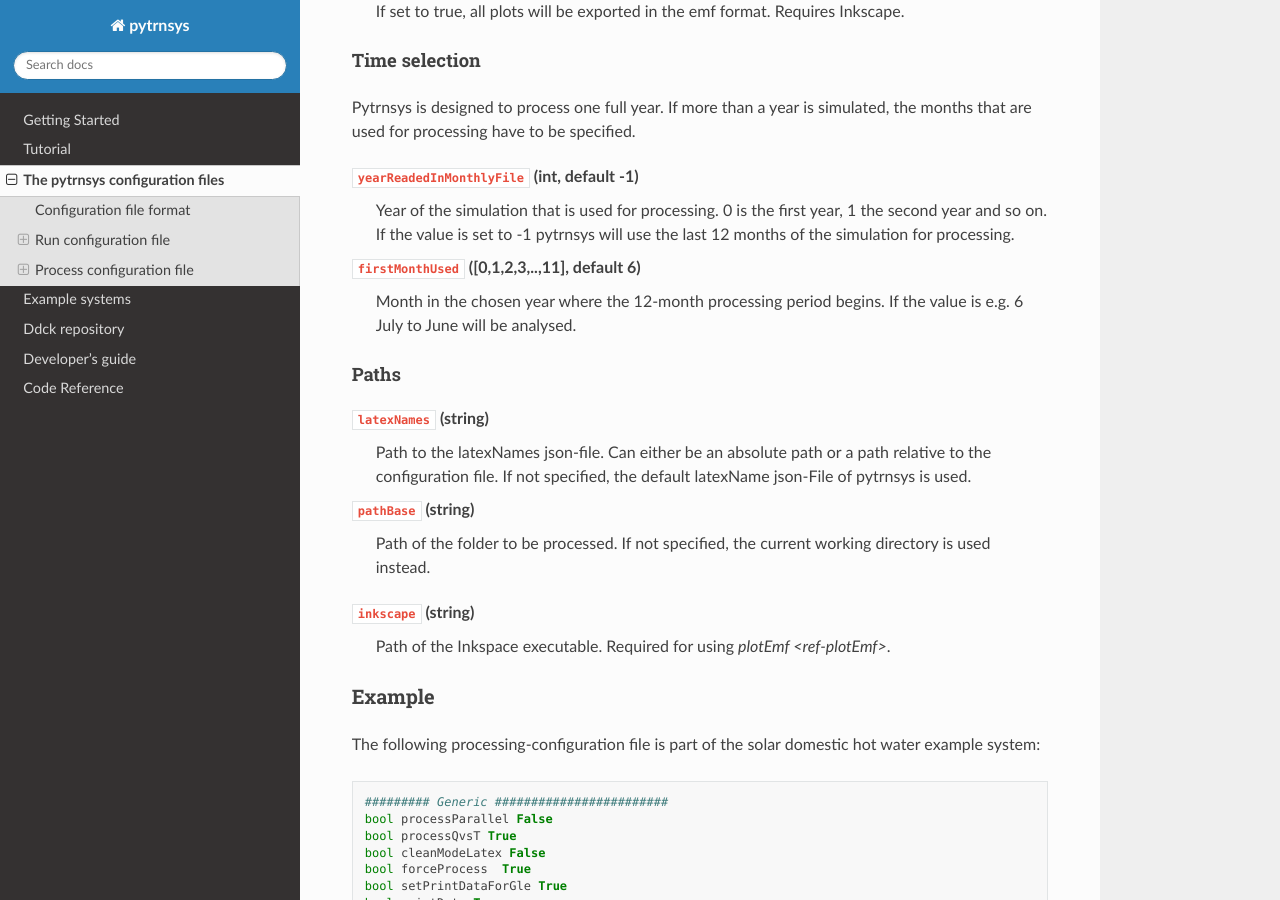
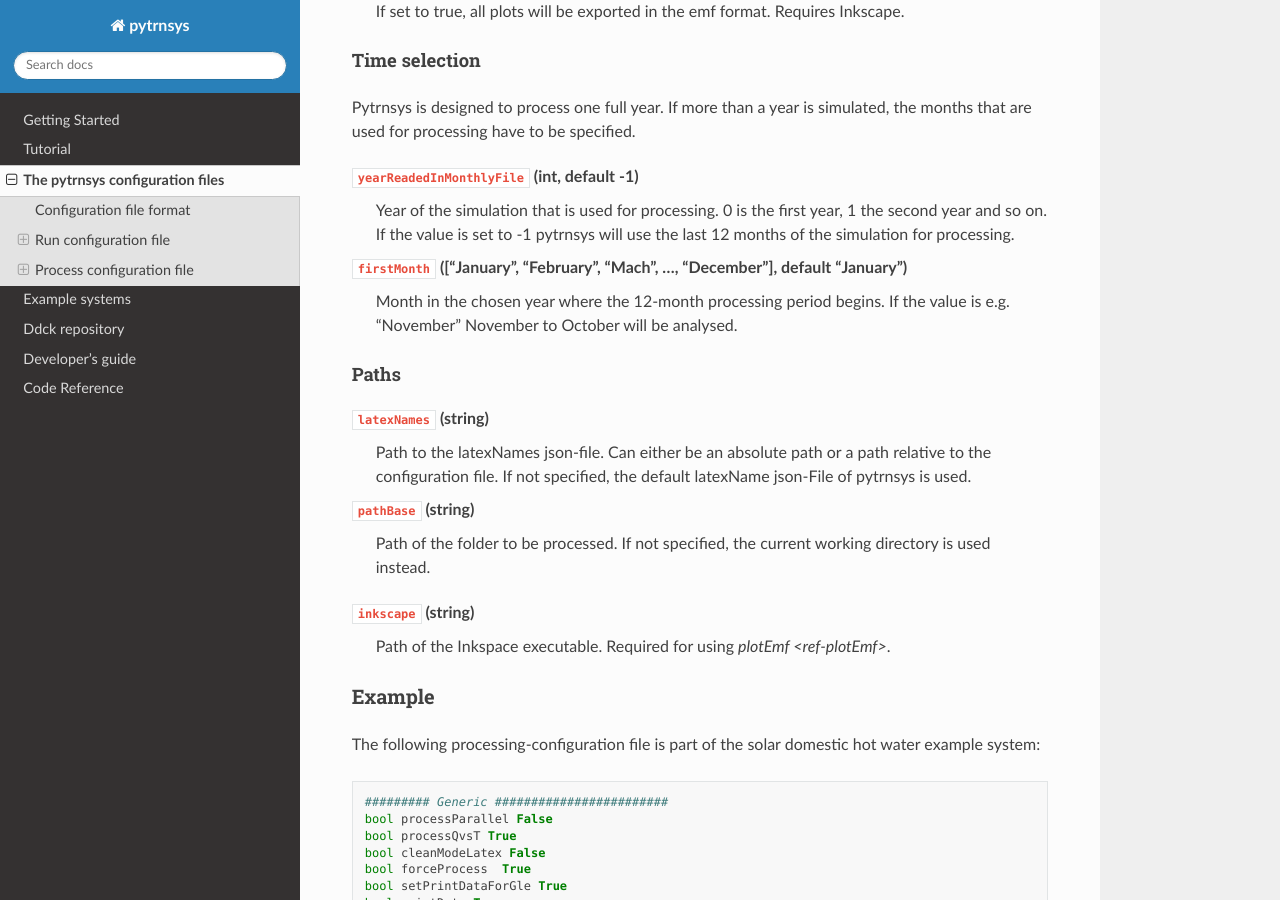
Before and after one commit to SPF-OST/pytrnsys, a Sphinx documentation site: the page built from docs/guide/config_file.rst, in a window 1280 px wide and 900 px high, scrolled down 12694 px. Built offline with Sphinx 7.4.7 and the Read the Docs theme 2.0.0, drawn with Linux system fonts in a browser that asks for light colours; pages that are not in the unit, such as notebooks, are missing from menus.

Commit message:
changed firstMonthUsed to firstMonth in processParallelTrnsys.py and documentation as firstMonthUsed was not used anymore in processTrnsysDf

```diff
--- a/docs/guide/config_file.rst
+++ b/docs/guide/config_file.rst
@@ -569,8 +569,8 @@ processing have to be specified.
     Year of the simulation that is used for processing. 0 is the first year, 1 the second year and so on.
     If the value is set to -1 pytrnsys will use the last 12 months of the simulation for processing.
 
-``firstMonthUsed`` ([0,1,2,3,..,11], default 6)
-    Month in the chosen year where the 12-month processing period begins. If the value is e.g. 6 July to June
+``firstMonth`` (["January", "February", "Mach", ..., "December"], default "January")
+    Month in the chosen year where the 12-month processing period begins. If the value is e.g. "November" November to October
     will be analysed.
 
 Paths
```
Also changed, not shown: 1 other file.
